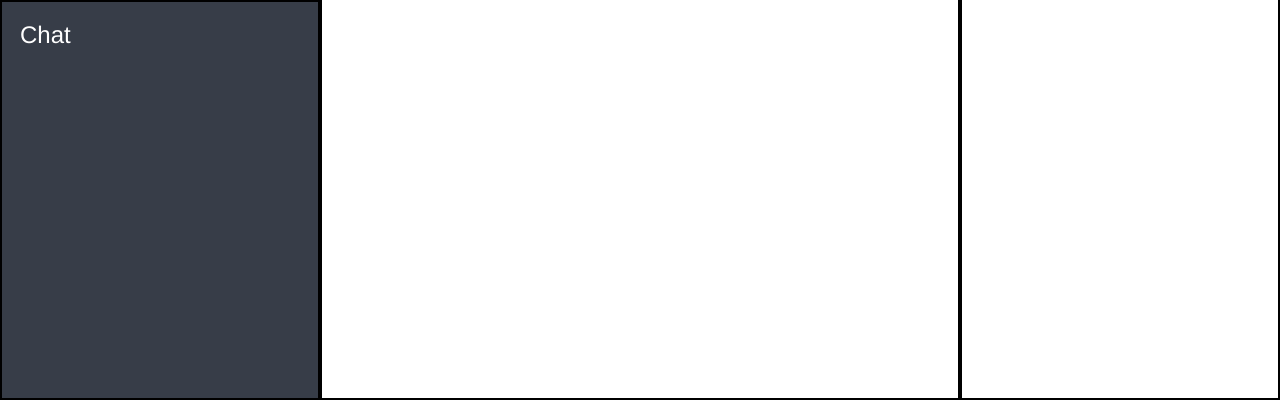
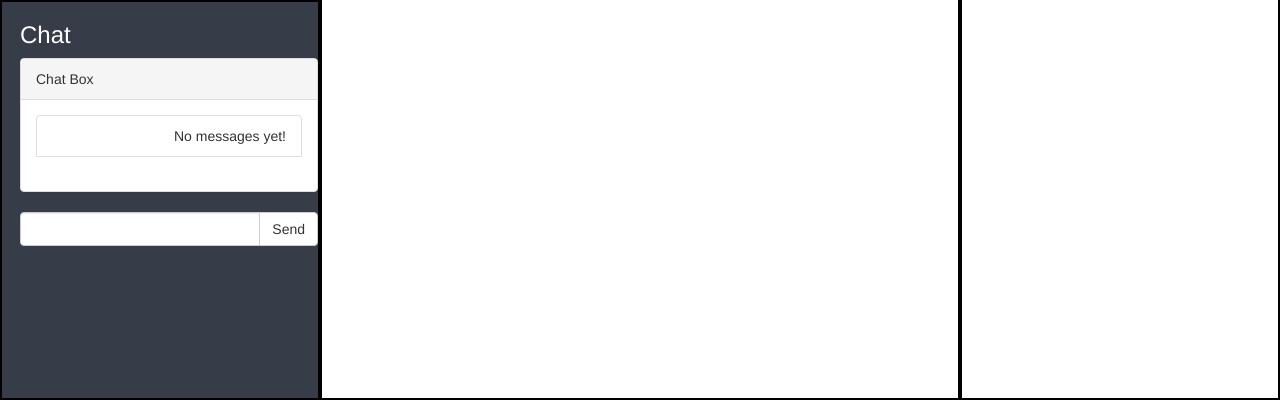
Before and after one commit to HaarisKhan/iAssign, a Django app: page /calendar/ in a window 1280 px wide. Shown: the part 400-800 px from the top of the page. Run offline with Django 3.2, Linux system fonts and the light colour scheme; some libraries are stand-ins or nearby versions.

Commit message:
Calendar and messaging submissions are correct, need to update messaging form

```diff
--- a/iAssign/app/static/js/chat.js
+++ b/iAssign/app/static/js/chat.js
@@ -2,7 +2,7 @@ $('#chat-form').on('submit', function(event){
     event.preventDefault();
 
     $.ajax({
-        url : '/post/',
+        url : '#',
         type : 'POST',
         data : { msgbox : $('#chat-msg').val() },
 
--- a/iAssign/app/templates/appPage.html
+++ b/iAssign/app/templates/appPage.html
@@ -11,6 +11,8 @@
   <link rel="stylesheet" href="{% static "css/appPage.css" %}">
   <link rel="stylesheet" href="{% static "css/bootstrap.min.css" %}">
   <script src="{% static "js/addPopUp.js" %}"></script>
+    <script src="{% static 'js/chat.js' %}"></script>
+
 </head>
 <body>
 	<div class="container-fluid">
@@ -21,6 +23,37 @@
   				</div>
   				<div class="row" id = "chat">
   					<h3 style="color: white;">Chat</h3>
+    <div id="chat-body" class="panel panel-default">
+        <div class="panel-heading">Chat Box</div>
+        <div id="msg-list-div" class="panel-body">
+            <ul id="msg-list" class="list-group">
+                {% for obj in chat %}
+                    {% if obj.user == request.user %}
+                        <li class="text-right list-group-item">{{ obj.message }}</li>
+                    {% else %}
+                        <li class="text-left list-group-item">{{ obj.message }}</li>
+                    {% endif %}
+                {% empty %}
+                    <li class="text-right list-group-item">No messages yet!</li>
+                {% endfor %}
+                <script>
+                    var chatlist = document.getElementById('msg-list-div');
+                    chatlist.scrollTop = chatlist.scrollHeight;
+                </script>
+            </ul>
+        </div>
+    </div>
+
+    <form id="chat-form" method="post" action="#">
+        {% csrf_token %}
+        <div id="chat-bottom" class="input-group">
+            <input type="text" id="chat-msg" name="chat-msg" class="form-control"/>
+            <span class="input-group-btn">
+                <input class="btn btn-default" id="send" type="submit" value="Send"/>
+            </span>
+        </div>
+    </form>
+
   				</div>
   			</div>
 
--- a/iAssign/app/templates/chat.html
+++ b/iAssign/app/templates/chat.html
@@ -38,6 +38,7 @@
 </head>
 
 <body>
+    {% csrf_token %}
     <div id="chat-body" class="panel panel-default">
         <div class="panel-heading">Chat Box</div>
         <div id="msg-list-div" class="panel-body">
--- a/iAssign/app/urls.py
+++ b/iAssign/app/urls.py
@@ -6,8 +6,6 @@ urlpatterns = [
     url(r'^logout/$', views.Logout, name='logout'),
     url(r'^home/$', views.Home, name='home'),
     url(r'^signup/$', views.SignUp, name='signup'),
-    url(r'^post/$', views.Post, name='post'),
-    url(r'^messages/$', views.Messages, name='messages'),
     url('', include('social.apps.django_app.urls', namespace='social')),
     url('', include('django.contrib.auth.urls', namespace='auth')),
     url(r'^$', views.ThirdAuthLogin, name='thirdauthlogin'),
--- a/iAssign/app/views.py
+++ b/iAssign/app/views.py
@@ -9,12 +9,14 @@ from django.urls import reverse
 from iAssign import settings
 from . import models
 
+
 # Create your views here.
 
 
 def ThirdAuthLogin(request):
     return render(request, "index.html", {'request': request,
-                                         'user': request.user})
+                                          'user': request.user})
+
 
 def Login(request):
     next = request.GET.get('next', '/home/')
@@ -48,58 +50,28 @@ def Home(request):
     return render(request, "index.html", {'home': 'active', 'chat': c})
 
 
-def Post(request):
-    if request.method == "POST":
-        msg = request.POST.get('msgbox', None)
-        c = models.Chat(user=request.user, message=msg)
-        if msg != '':
-            c.save()
-        return JsonResponse({ 'msg': msg, 'user': c.user.username })
-    else:
-        return HttpResponse('Request must be POST.')
-
-
 def forgot(request):
     return render(request, "forgot_password.html")
 
 
-def Messages(request):
-    c = models.Chat.objects.all()
-    return render(request, "messages.html", {'chat': c})
-
-
 def calendar(request):
     if request.POST:
-        startTime = request.POST['start_time']
-        endTime = request.POST['end_time']
-        description = request.POST['description']
+        print(request.POST)
 
-        timeInterval = models.TimeIntervalObject
+        if 'start_time' in request.POST:
+            startTime = request.POST['start_time']
+            endTime = request.POST['end_time']
+            description = request.POST['description']
 
-        timeInterval.start_time = startTime
-        timeInterval.end_time = endTime
-        timeInterval.description = description
+            if startTime and endTime and description:
+                timeInterval = models.TimeIntervalObject
+                timeInterval.start_time = startTime
+                timeInterval.end_time = endTime
+                timeInterval.description = description
 
-
+        elif 'chat-msg' in request.POST:
+            print("Yay")
+            c = models.Chat.objects.all()
+            return render(request, "appPage.html", {'chat': c})
 
     return render(request, "appPage.html")
-
-"""
-<form action="#" method="get">
- <input type="datetime-local" value="" name="start_time" size="1"/>
- <input type="datetime-local" value="" name="end_time" size="1"/>
- <input type="string" placeholder="Description" name="description" size="60"/>
- <input type="submit" class="btn" value="Add Time" name="mybtn">
-</form>
-"""
-
-# Create new time interval
-def RequestBoardPage(request):
-    board = request.GET.get('board')
-    board.Create_Time_Interval()
-    if request.GET.get('Add Time'):
-        start_time = (request.GET.get('start_time'))
-        end_time = (request.GET.get('end_time'))
-        description = (request.GET.get('description'))
-
-    return render(request, 'm/templateHTML.html', )
```
Also changed, not shown: iAssign/app/templates/messages.html (deleted, +0 -9 lines), iAssign/db.sqlite3.
